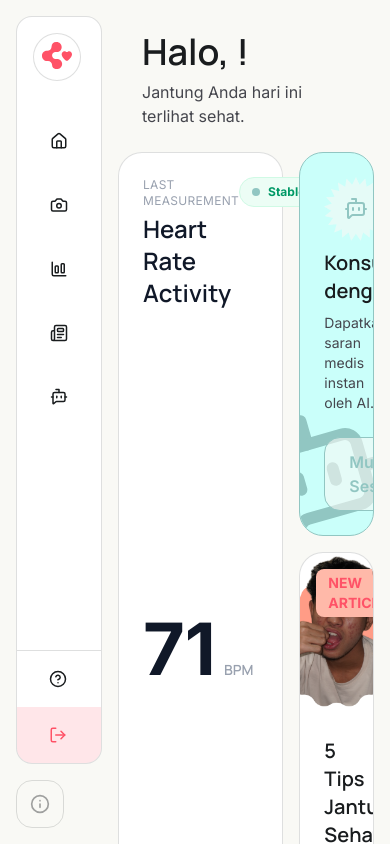
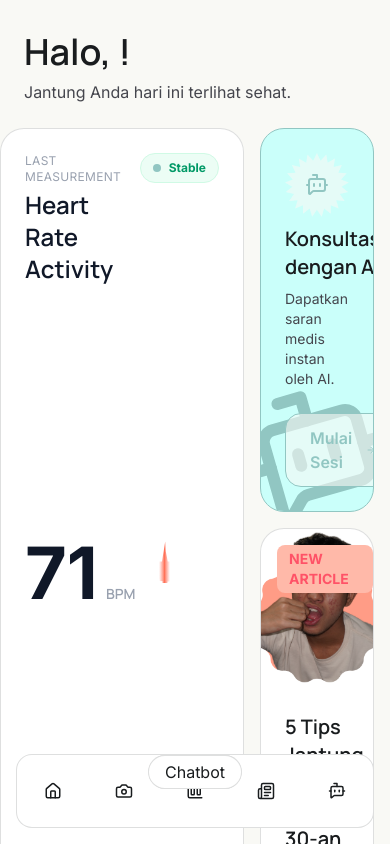
Before and after one commit to RaffaHitipeuw/SANUBARI, a React (Vite) app: page /dashboard in a window 390 px wide. Built offline with nearby package versions, Linux system fonts and the light colour scheme; no server answers.

Commit message:
Tulung animasikan NAVIGATION di MOBILE.

```diff
--- a/src/components/layout/LayoutDashboard.jsx
+++ b/src/components/layout/LayoutDashboard.jsx
@@ -12,6 +12,7 @@ export default function LayoutDashboard() {
   const location = useLocation();
   const [open, setOpen] = useState(false)
   const [infoOpen, setInfoOpen] = useState(false)
+  const [menuHover, setMenuHover] = useState(false)
 
   const navItems = [
     { name: 'Home', icon: Home, path: '/dashboard' },
@@ -36,27 +37,27 @@ export default function LayoutDashboard() {
   }, []);
 
   return (
-    <div className='flex gap-4 h-screen overflow-hidden bg-sariwhite'>
-      <div className="pr-0 p-4 h-full">
-      <header className={`${open ? 'w-[20vw]' : 'w-max'} flex flex-col gap-4 justify-between h-full transition-[width] duration-[1000ms] ease-[cubic-bezier(0.3,1,0.2,1)]`}onMouseEnter={() => setOpen(true)} onMouseLeave={() => {setOpen(false); setInfoOpen(false)}}>
-          <nav className="bg-white overflow-clip border border-sariblack/14 h-full rounded-2xl flex flex-col items-stretch justify-between">
-            <NavLink to={'/profile'} className='flex items-center p-4'>
+    <div className='flex max-sm:flex-col gap-4 h-screen overflow-hidden bg-sariwhite'>
+      <div className="pr-0 max-sm:pr-4 p-4 h-full max-sm:h-max max-sm:w-full max-sm:absolute max-sm:bottom-0 max-sm:z-999">
+        <header className={`${open ? 'w-[20vw] max-sm:w-full' : 'w-max max-sm:w-full'} flex flex-col max-sm:flex-row gap-4 justify-between h-full transition-[width] duration-1000 ease-[cubic-bezier(0.3,1,0.2,1)]`} onMouseEnter={() => setOpen(true)} onMouseLeave={() => {setOpen(false); setInfoOpen(false)}}>
+          <nav className="bg-white overflow-clip border border-sariblack/14 h-full max-sm:h-max max-sm:w-full rounded-2xl flex flex-col max-sm:flex-row items-stretch justify-between">
+            <NavLink to={'/profile'} className='flex items-center p-4 max-sm:hidden'>
               <span className='block w-12 h-12 p-2 border border-sariblack/14 rounded-full bg-white'>
                 <Logo className={'text-sarired'}/>
               </span>
               <h2 className={`${open ? 'ml-4 w-5' : 'w-0 opacity-0'} whitespace-nowrap font-mr font-semibold text-lg transition-all duration-500`}>{userName}</h2>
             </NavLink>
-            <ul className='flex flex-col h-full gap-2 p-4'>
+            <ul className='flex flex-col max-sm:flex-row h-full gap-2 max-sm:gap-1 p-4 max-sm:p-2 relative max-sm:justify-between max-sm:w-full max-sm:overflow-auto' style={{scrollbarWidth: 'none'}}>
               {navItems.map((item, index) => (
-                <li key={index}><NavLink to={item.path} className={'border border-transparent hover:border-sarired hover:bg-sarired/14 rounded-2xl hover:text-sarired transition duration-75 flex items-center px-4 h-14 text-base'}><item.icon size={18} /><span className={`${open ? 'ml-2 w-5' : 'w-0 opacity-0'} whitespace-nowrap transition-all duration-500`}>{item.name}</span></NavLink></li>
+                <li key={index}><NavLink to={item.path} className={'border border-transparent hover:border-sarired hover:bg-sarired/14 rounded-2xl max-sm:rounded-xl hover:text-sarired transition duration-75 flex items-center max-sm:justify-center px-4 max-sm:p-0 h-14 text-base max-sm:aspect-square max-sm:size-14'}><item.icon size={18} /><span className={`${open ? 'ml-2 max-sm:ml-0 w-5 max-sm:w-max' : 'w-0 max-sm:w-max opacity-0 max-sm:opacity-100'} whitespace-nowrap transition-all duration-500 max-sm:absolute max-sm:top-0 max-sm:left-1/2 max-sm:-translate-x-1/2 max-sm:block max-sm:py-1 max-sm:border max-sm:border-sariblack/14 max-sm:bg-white max-sm:hover:text-sariblack max-sm:rounded-full max-sm:px-4`}>{item.name}</span></NavLink></li>
               ))}
             </ul>
-            <ul className='flex flex-col border-t border-sariblack/14'>
+            <ul className='flex flex-col border-t border-sariblack/14 max-sm:hidden'>
               <li><NavLink className={'flex items-center h-14 px-8 text-base hover:bg-sariblack/8 transition duration-75'}><CircleQuestionMark size={18} /><span className={`${open ? 'ml-2 w-5' : 'w-0 opacity-0'} whitespace-nowrap transition-all duration-500`}>Support</span></NavLink></li>
               <li><NavLink className={'bg-sarired/14 text-sarired flex items-center h-14 px-8 text-base'}><LogOut size={18} /><span className={`${open ? 'ml-2 w-5' : 'w-0 opacity-0'} whitespace-nowrap transition-all duration-500`}>Log Out</span></NavLink></li>
             </ul>
           </nav>
-          <button onClick={() => {open ? setInfoOpen(!infoOpen) : false}} className={`${infoOpen ? 'w-full h-max' : 'w-12'} aspect-square flex flex-col items-center justify-center rounded-2xl border border-sariblack/14 text-sariblack/40 cursor-pointer`}>
+          <button onClick={() => {open ? setInfoOpen(!infoOpen) : false}} className={`${infoOpen ? 'w-full h-max' : 'w-12'} aspect-square flex flex-col items-center justify-center rounded-2xl border border-sariblack/14 text-sariblack/40 cursor-pointer max-sm:hidden`}>
             {infoOpen == false && <Info size={20}/>}
             {open && infoOpen && (
               <>
```
